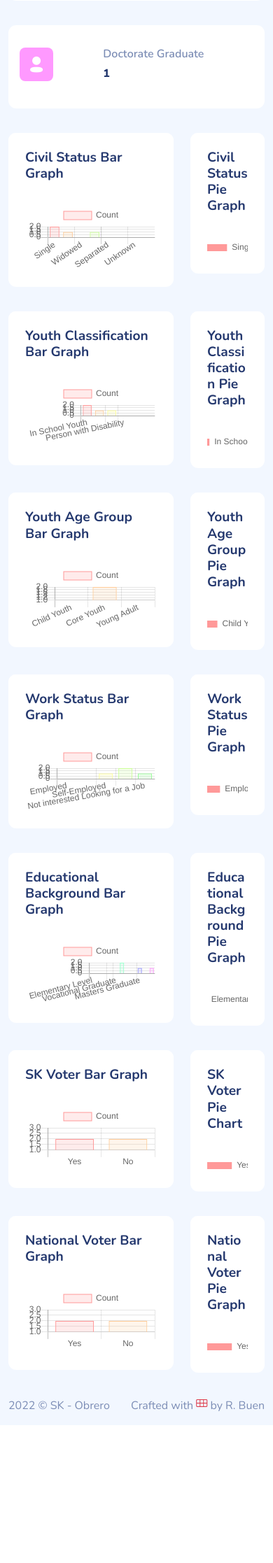
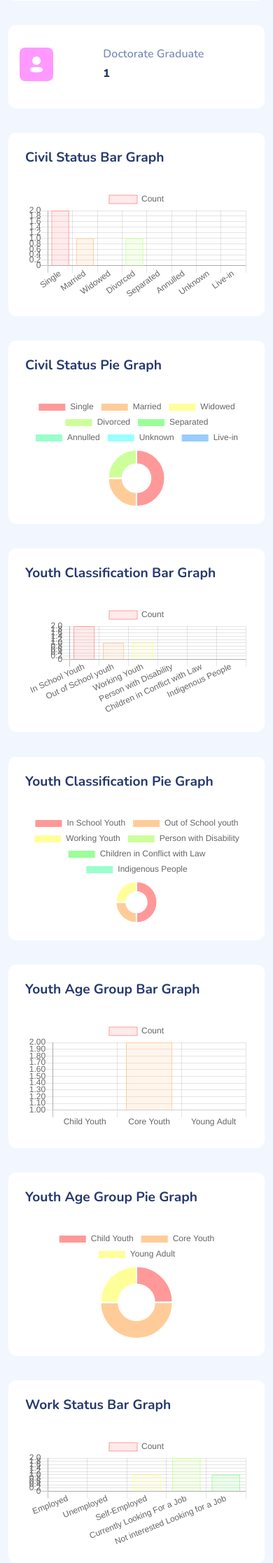
Before and after one commit to RollyGilosJr/sk-obrero-profiling, a Django app: page / in a window 390 px wide. Shown: the part 1846-4080 px from the top of the page at 70% size. Before the commit the page ends 3883 px from the top, so only its background shows below. Run offline with Django 3.2, Linux system fonts and the light colour scheme; a user stored in the database is signed in; data comes from the database, SQL or seed files in the repository; both versions use the stored data as it was after the commit; some libraries are stand-ins or nearby versions; some web fonts are replaced.

Commit message:
fix responsive

```diff
--- a/profiling/templates/dashboard/index.html
+++ b/profiling/templates/dashboard/index.html
@@ -239,7 +239,7 @@
                                 </div>
                             </div>
                             <div class="row">
-                                <div class="col-8">
+                                <div class="col-lg-8 col-md-12">
                                     <div class="card">
                                         <div class="card-header">
                                             <h4>
@@ -251,7 +251,7 @@
                                         </div>
                                     </div>
                                 </div>
-                                <div class="col-4">
+                                <div class="col-lg-4 col-md-12">
                                     <div class="card">
                                         <div class="card-header">
                                             <h4>
@@ -265,7 +265,7 @@
                                 </div>
                             </div>
                             <div class="row">
-                                <div class="col-8">
+                                <div class="col-lg-8 col-md-12">
                                     <div class="card">
                                         <div class="card-header">
                                             <h4>
@@ -277,7 +277,7 @@
                                         </div>
                                     </div>
                                 </div>
-                                <div class="col-4">
+                                <div class="col-lg-4 col-md-12">
                                     <div class="card">
                                         <div class="card-header">
                                             <h4>
@@ -291,7 +291,7 @@
                                 </div>
                             </div>
                              <div class="row">
-                                <div class="col-8">
+                                <div class="col-lg-8 col-md-12">
                                     <div class="card">
                                         <div class="card-header">
                                             <h4>
@@ -303,7 +303,7 @@
                                         </div>
                                     </div>
                                 </div>
-                                <div class="col-4">
+                                <div class="col-lg-4 col-md-12">
                                     <div class="card">
                                         <div class="card-header">
                                             <h4>
@@ -317,7 +317,7 @@
                                 </div>
                             </div>
                             <div class="row">
-                                <div class="col-8">
+                                <div class="col-lg-8 col-md-12">
                                     <div class="card">
                                         <div class="card-header">
                                             <h4>
@@ -330,7 +330,7 @@
                                         </div>
                                     </div>
                                 </div>
-                                <div class="col-4">
+                                <div class="col-lg-4 col-md-12">
                                     <div class="card">
                                         <div class="card-header">
                                             <h4>
@@ -344,7 +344,7 @@
                                 </div>
                             </div>
                             <div class="row">
-                                <div class="col-8">
+                                <div class="col-lg-8 col-md-12">
                                     <div class="card">
                                         <div class="card-header">
                                             <h4>
@@ -357,7 +357,7 @@
                                         </div>
                                     </div>
                                 </div>
-                                <div class="col-4">
+                                <div class="col-lg-4 col-md-12">
                                     <div class="card">
                                         <div class="card-header">
                                             <h4>
@@ -371,7 +371,7 @@
                                 </div>
                             </div>
                             <div class="row">
-                                <div class="col-8">
+                                <div class="col-lg-8 col-md-12">
                                     <div class="card">
                                         <div class="card-header">
                                             <h4>
@@ -384,7 +384,7 @@
                                         </div>
                                     </div>
                                 </div>
-                                <div class="col-4">
+                                <div class="col-lg-4 col-md-12">
                                     <div class="card">
                                         <div class="card-header">
                                             <h4>
@@ -398,7 +398,7 @@
                                 </div>
                             </div>
                             <div class="row">
-                                <div class="col-8">
+                                <div class="col-lg-8 col-md-12">
                                     <div class="card">
                                         <div class="card-header">
                                             <h4>
@@ -410,7 +410,7 @@
                                         </div>
                                     </div>
                                 </div>
-                                <div class="col-4">
+                                <div class="col-lg-4 col-md-12">
                                     <div class="card">
                                         <div class="card-header">
                                             <h4>
```
Also changed, not shown: db.sqlite3.
